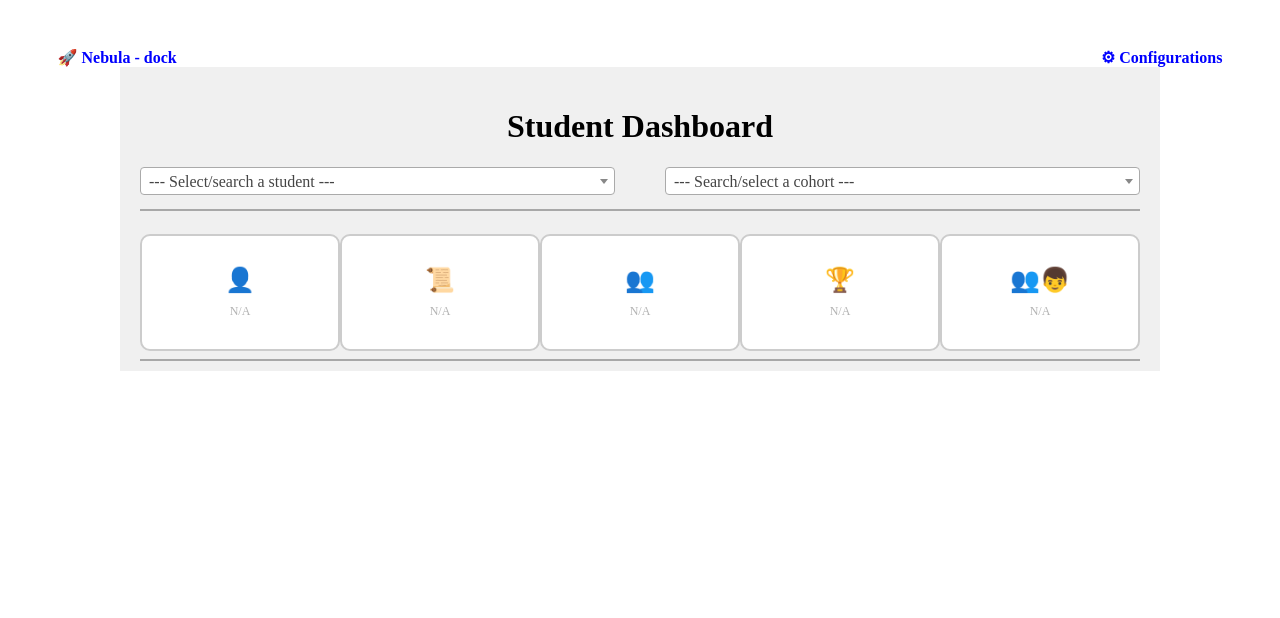
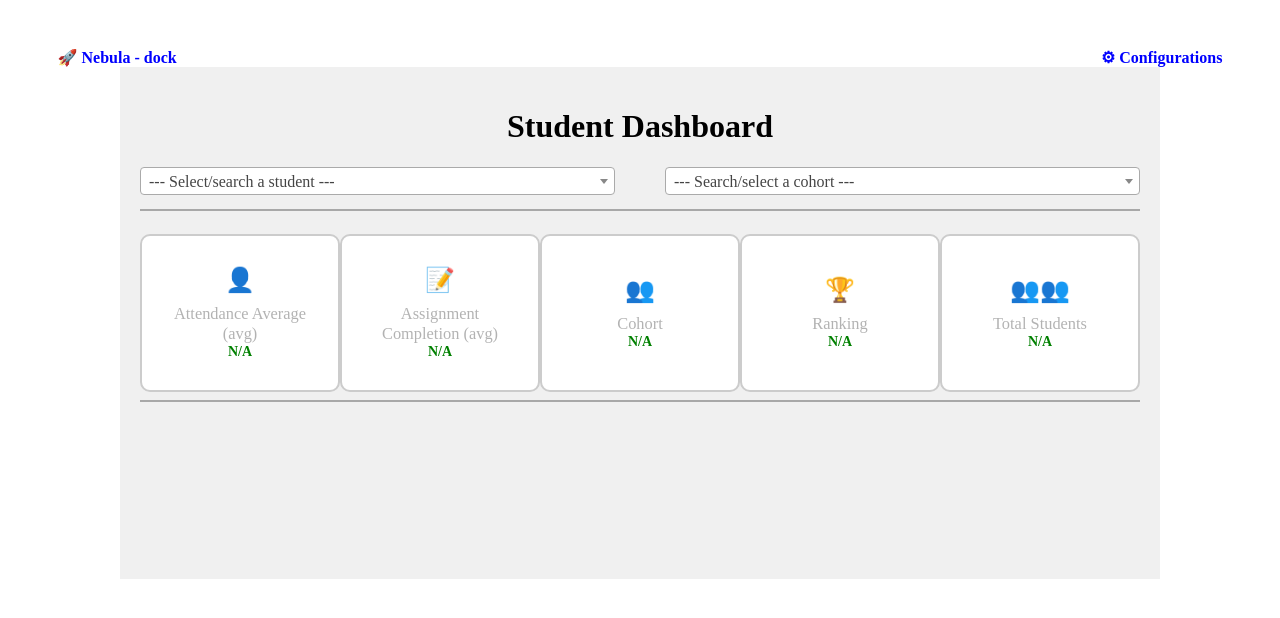
Before and after one commit to Alexraskip/NEBULA-, a Flask app: page /student-dashboard in a window 1280 px wide. Shown: the top 618 px of the page. Run offline with Flask 3, Linux system fonts and the light colour scheme; data that the repository does not hold is empty.

Commit message:
changing names of additional elements

```diff
--- a/app.py
+++ b/app.py
@@ -104,5 +104,22 @@ def get_cohort_stats(cohort_name):
     except pymysql.MySQLError as e:
         return jsonify({'error': str(e)}), 500
 
+# Endpoint to retrieve average attendance per week for a selected cohort
+@app.route('/api/cohort/attendance/<cohort_name>', methods=['GET'])
+def get_cohort_attendance(cohort_name):
+    try:
+        with get_db_connection() as conn:
+            with conn.cursor() as cur:
+                cur.execute("SELECT week, average_attendance FROM Cohort_Stats WHERE cohort_name=%s", (cohort_name,))
+                attendance_data = cur.fetchall()
+
+                if attendance_data:
+                    return jsonify({'attendance_data': attendance_data})
+                else:
+                    return jsonify({'error': 'Attendance data not found'}), 404
+    except pymysql.MySQLError as e:
+        return jsonify({'error': str(e)}), 500
+
+
 if __name__ == '__main__':
     app.run(debug=True)
--- a/static/css/styles.css
+++ b/static/css/styles.css
@@ -73,18 +70,57 @@ h1 {
     left: 0;
     right: 0;
     height: 2px;
-    background-color: rgba(0, 0, 0, 0.3); /* Faded black color */
+    background-color: rgba(0, 0, 0, 0.3);
 }
 
 .additional-elements::before {
-    top: -0.05in; /* Position 0.2 inches above the additional elements */
+    top: -0.05in;
 }
 
 .additional-elements::after {
-    bottom: -0.1in; /* Position 0.2 inches below the additional elements */
+    bottom: -0.1in;
 }
 
 .element-name {
-    color: rgba(0, 0, 0, 0.3); /* Faded black color */
-    font-size: 12px; /* Font size 12 */
+    color: rgba(0, 0, 0, 0.3);
+    font-size: 12px;
+    text-align: center;
+    white-space: nowrap;
+    overflow: hidden;
+    text-overflow: ellipsis;
+    width: 100%;
 }
+
+.element-value {
+    font-size: 14px;
+    font-weight: bold;
+    color: green;
+}
+
+#cohort {
+    color: blue;
+}
+
+#ranking {
+    color: purple;
+}
+
+.chart-container {
+    margin-top: 20px; /* Adjust margin-top as needed */
+}
+
+#cohort-performance-graph {
+    width: 100%; /* Remove fixed width */
+}
+
+#cohort-performance-chart {
+    width: 100%;
+    height: auto;
+}
+
+/* New styles to ensure the text fits */
+.additional-element .element-name {
+    font-size: calc(10px + 0.5vw); /* Responsive font size */
+    max-width: 100%;
+    white-space: normal; /* Allow text to wrap */
+    text-align: center;
--- a/static/js/script.js
+++ b/static/js/script.js
@@ -3,11 +3,11 @@ $(document).ready(function() {
 
     // Function to update additional elements with N/A
     function updateAdditionalElements() {
-        $('#attendance_average').html('<span class="icon">&#128100;</span><span class="element-name">N/A</span>');
-        $('#assignment_completion').html('<span class="icon">&#128220;</span><span class="element-name">N/A</span>');
-        $('#cohort').html('<span class="icon">&#128101;</span><span class="element-name">N/A</span>');
-        $('#ranking').html('<span class="icon">&#127942;</span><span class="element-name">N/A</span>');
-        $('#total_students').html('<span class="icon">&#128101;&#128102;</span><span class="element-name">N/A</span>');
+        $('#attendance_average .element-value').text('N/A');
+        $('#assignment_completion .element-value').text('N/A');
+        $('#cohort .element-value').text('N/A');
+        $('#ranking .element-value').text('N/A');
+        $('#total_students .element-value').text('N/A');
     }
 
     // Initialize default select options and additional elements
@@ -22,9 +22,9 @@ $(document).ready(function() {
                 const averageAttendance = data.average_attendance;
                 const averageAssignmentCompletion = data.average_assignment_completion;
 
-                $('#total_students').html(`<span class="icon">&#128101;&#128102;</span><span style="font-weight: bold;">Total Students: ${totalStudents}</span>`);
-                $('#attendance_average').html(`<span class="icon">&#128100;</span><span style="font-weight: bold; color: green;">Attendance Average (avg): ${averageAttendance}</span>`);
-                $('#assignment_completion').html(`<span class="icon">&#128220;</span><span style="font-weight: bold; color: red;">Assignment Completion (avg): ${averageAssignmentCompletion}</span>`);
+                $('#total_students .element-value').text(totalStudents);
+                $('#attendance_average .element-value').text(averageAttendance);
+                $('#assignment_completion .element-value').text(averageAssignmentCompletion);
             })
             .catch(error => console.error(error));
     }
@@ -70,22 +70,60 @@ $(document).ready(function() {
                 .then(data => {
                     // Display attendance average
                     const attendanceAverage = parseFloat(data.attendanceAverage).toFixed(2);
-                    $('#attendance_average').html(`<span class="icon">&#128100;</span><span style="font-weight: bold; color: green;">Attendance Average (avg): ${attendanceAverage}</span>`);
+                    $('#attendance_average .element-value').text(attendanceAverage);
 
                     // Display assignment completion
                     const assignmentCompletion = parseFloat(data.assignmentCompletion).toFixed(2);
-                    $('#assignment_completion').html(`<span class="icon">&#128220;</span><span style="font-weight: bold; color: red;">Assignment Completion (avg): ${assignmentCompletion}</span>`);
+                    $('#assignment_completion .element-value').text(assignmentCompletion);
 
                     // Display cohort and ranking
                     const cohort = data.cohort;
                     const ranking = data.ranking;
-                    $('#cohort').html(`<span class="icon">&#128101;</span><span style="font-weight: bold;">Cohort: ${cohort}</span>`);
-                    $('#ranking').html(`<span class="icon">&#127942;</span><span style="font-weight: bold;">Ranking: ${ranking}</span>`);
+                    $('#cohort .element-value').text(cohort);
+                    $('#ranking .element-value').text(ranking);
                 })
                 .catch(error => console.error(error));
         } else if (selectedCohort) {
             // If only a cohort is selected, fetch and display cohort statistics
             fetchCohortStats(selectedCohort);
+
+            // Fetch and display the bar chart
+            fetchAndDisplayChart(selectedCohort);
         }
     });
+
+    // Function to fetch and display the bar chart
+    function fetchAndDisplayChart(cohortName) {
+        fetch(`/api/cohort/attendance/${cohortName}`)
+            .then(response => response.json())
+            .then(data => {
+                const attendanceData = data.attendance_data;
+                const weeks = attendanceData.map(item => item.week);
+                const attendanceValues = attendanceData.map(item => item.average_attendance);
+
+                // Create the bar chart
+                const ctx = document.getElementById('cohort-performance-chart').getContext('2d');
+                new Chart(ctx, {
+                    type: 'bar',
+                    data: {
+                        labels: weeks,
+                        datasets: [{
+                            label: 'Average Attendance',
+                            data: attendanceValues,
+                            backgroundColor: 'rgba(54, 162, 235, 0.5)',
+                            borderColor: 'rgba(54, 162, 235, 1)',
+                            borderWidth: 1
+                        }]
+                    },
+                    options: {
+                        scales: {
+                            y: {
+                                beginAtZero: true
+                            }
+                        }
+                    }
+                });
+            })
+            .catch(error => console.error(error));
+    }
 });
--- a/templates/student-dashboard.html
+++ b/templates/student-dashboard.html
@@ -6,30 +6,27 @@
     <title>Student Dashboard</title>
     <link rel="stylesheet" type="text/css" href="{{ url_for('static', filename='css/styles.css') }}">
     <link href="https://cdnjs.cloudflare.com/ajax/libs/select2/4.0.13/css/select2.min.css" rel="stylesheet" />
-    <link rel="icon" href="data:,"> <!-- Disable favicon request -->
+    <link rel="icon" href="data:,">
     <style>
         .dashboard-links {
-            margin-top: 0.2in; /* Adjust top margin to 0.2 inches */
-            display: flex; /* Use flexbox layout */
-            justify-content: space-between; /* Align items with space between */
-            padding-left: 0.6in; /* Add padding to the left */
-            padding-right: 0.6in; /* Add padding to the right */
+            margin-top: 0.2in;
+            display: flex;
+            justify-content: space-between;
+            padding-left: 0.6in;
+            padding-right: 0.6in;
         }
         .dashboard-links a {
-            text-decoration: none; /* Remove underline from links */
-            color: blue; /* Set link color to blue */
-            font-weight: bold; /* Make the text bold */
+            text-decoration: none;
+            color: blue;
+            font-weight: bold;
         }
     </style>
 </head>
 <body>
-    <!-- Dashboard links -->
     <div class="dashboard-links">
-        <!-- Add link to index.html -->
         <a href="http://127.0.0.1:5000" class="nebula-dock-link">
             <span class="rocket-icon">&#128640;</span> Nebula - dock
         </a>
-        <!-- Add link to config.html -->
         <a href="{{ url_for('config') }}" class="dashboard-link">
             <span class="settings-icon">&#9881;</span> Configurations
         </a>
@@ -41,49 +38,47 @@
             <div class="select-container">
                 <select class="js-example-basic-single" name="names" id="names">
                     <option value="">--- Select/search a student ---</option>
-                    <!-- Options for students will be dynamically added here -->
                 </select>
                 <select class="js-example-basic-single" name="cohorts" id="cohorts">
                     <option value="">--- Search/select a cohort ---</option>
-                    <!-- Options for cohorts will be dynamically added here -->
                 </select>
             </div>
 
-            <!-- Additional elements -->
             <div class="additional-elements">
-        <!-- Element 1: Attendance Average -->
                 <div id="attendance_average" class="additional-element">
-            <span class="icon">&#128100;</span> <!-- Icon for attendance average -->
-            <span class="element-name">Attendance Average (avg)</span><br>
-            <!-- Content for element 1 -->
+                    <span class="icon">&#128100;</span>
+                    <span class="element-name">Attendance Average (avg)</span>
+                    <span class="element-value">N/A</span>
                 </div>
-        <!-- Element 2: Assignment Completion -->
                 <div id="assignment_completion" class="additional-element">
-            <span class="icon">&#128221;</span> <!-- Icon for assignment completion -->
-            <span class="element-name">Assignment Completion (avg)</span><br>
-            <!-- Content for element 2 -->
+                    <span class="icon">&#128221;</span>
+                    <span class="element-name">Assignment Completion (avg)</span>
+                    <span class="element-value">N/A</span>
                 </div>
-        <!-- Element 3: Cohort -->
                 <div id="cohort" class="additional-element">
-            <span class="icon">&#128101;</span> <!-- Icon for cohort -->
-            <span class="element-name">Cohort</span><br>
-            <!-- Content for element 3 -->
+                    <span class="icon">&#128101;</span>
+                    <span class="element-name">Cohort</span>
+                    <span class="element-value">N/A</span>
                 </div>
-        <!-- Element 4: Ranking -->
                 <div id="ranking" class="additional-element">
-            <span class="icon">&#127942;</span> <!-- Icon for ranking -->
-            <span class="element-name">Ranking</span><br>
-            <!-- Content for element 4 -->
+                    <span class="icon">&#127942;</span>
+                    <span class="element-name">Ranking</span>
+                    <span class="element-value">N/A</span>
                 </div>
-        <!-- Element 5: Total Students -->
                 <div id="total_students" class="additional-element">
-            <span class="icon">&#128101;&#128101;</span> <!-- Icon for total students -->
-            <span class="element-name">Total Students</span><br>
-            <!-- Content for element 5 -->
+                    <span class="icon">&#128101;&#128101;</span>
+                    <span class="element-name">Total Students</span>
+                    <span class="element-value">N/A</span>
                 </div>
             </div>
 
+            <div id="cohort-performance-graph" class="chart-container" style="width: 50%;">
+                <canvas id="cohort-performance-chart" width="700" height="200"></canvas>
+            </div>
+        </form>
 
+
+    </div>
 
     <script src="https://code.jquery.com/jquery-3.6.0.min.js"></script>
     <script src="https://cdnjs.cloudflare.com/ajax/libs/select2/4.0.13/js/select2.min.js"></script>
```
Also changed, not shown: other parts of static/css/styles.css (+33 -36 lines). Lines whose indentation alone changed are shown as unchanged.
